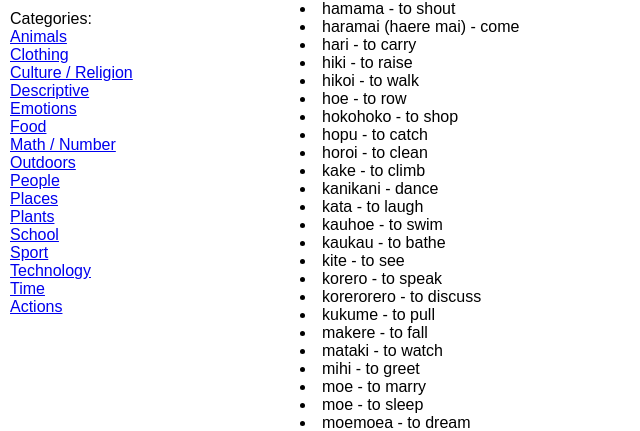
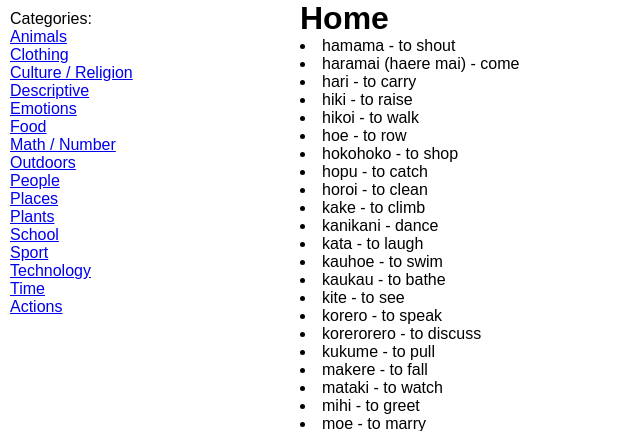
Before and after one commit to zadeviggers/13DTS, a Flask app: page / in a window 1280 px wide. Shown: the part 40-471 px from the top of the page, without its empty margins (0-640 px from the left). Run offline with Flask 3, Linux system fonts and the light colour scheme; data comes from the database, SQL or seed files in the repository.

Commit message:
Add title to home page

```diff
--- a/internal-1-dictionary/templates/pages/home.jinja
+++ b/internal-1-dictionary/templates/pages/home.jinja
@@ -1,5 +1,6 @@
 {% extends "base.jinja" %}
 {% set title="Home" %}
 {% block main %}
+    <h1>Home</h1>
     {% for word in words %}<li>{{ word.MaoriSpelling }} - {{ word.EnglishSpelling }}</li>{% endfor %}
 {% endblock main %}
```
